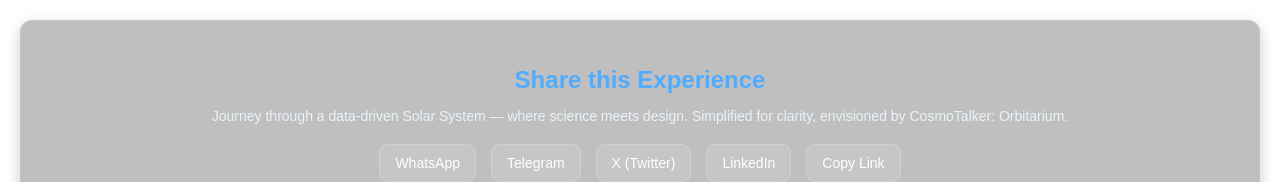
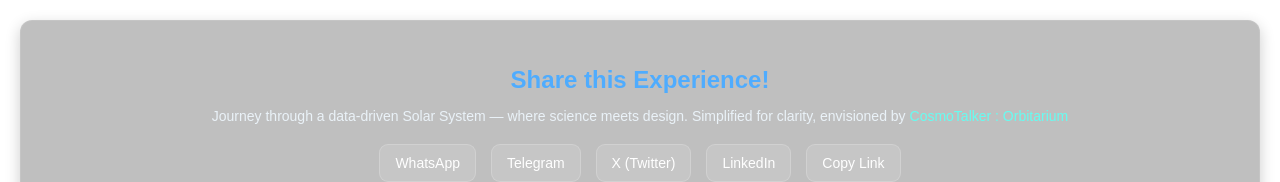
Before and after one commit to bhuvanesh-m-dev/solar-system, a plain HTML site: page share.html in a window 1280 px wide. Shown: the top 182 px of the page. Drawn offline with Linux system fonts and the light colour scheme.

Commit message:
Updated the typograhpy share.html

```diff
--- a/share.html
+++ b/share.html
@@ -7,7 +7,7 @@
     <style>
         :root {
             --share-url: 'https://bhuvanesh-m-dev.github.io/solar-system';
-            --share-text: 'Journey through a data-driven Solar System — where science meets design. Simplified for clarity, envisioned by CosmoTalker: Orbitarium.';
+            --share-text: 'Journey through a data-driven Solar System — where science meets design. Simplified for clarity, envisioned by CosmoTalker : Orbitarium.';
             --share-title: 'Orbitarium - A 3D Solar System Explorer';
         }
 
@@ -41,6 +41,15 @@
             font-size: 14px;
         }
 
+        p a {
+            color: #66fcf1;
+            text-decoration: none;
+        }
+
+        p a:hover {
+            text-decoration: underline;
+        }
+
         .share-buttons {
             display: flex;
             flex-wrap: wrap;
@@ -72,8 +81,8 @@
 <body>
 
     <div class="share-container">
-        <h2>Share this Experience</h2>
-        <p>Journey through a data-driven Solar System — where science meets design. Simplified for clarity, envisioned by CosmoTalker: Orbitarium.</p>
+        <h2>Share this Experience!</h2>
+        <p>Journey through a data-driven Solar System — where science meets design. Simplified for clarity, envisioned by <a href="https://github.com/bhuvanesh-m-dev/cosmotalker" target="_blank" rel="noopener noreferrer">CosmoTalker : Orbitarium</a></p>
         <div class="share-buttons">
             <a href="#" id="whatsapp-share" class="share-btn">WhatsApp</a>
             <a href="#" id="telegram-share" class="share-btn">Telegram</a>
```
